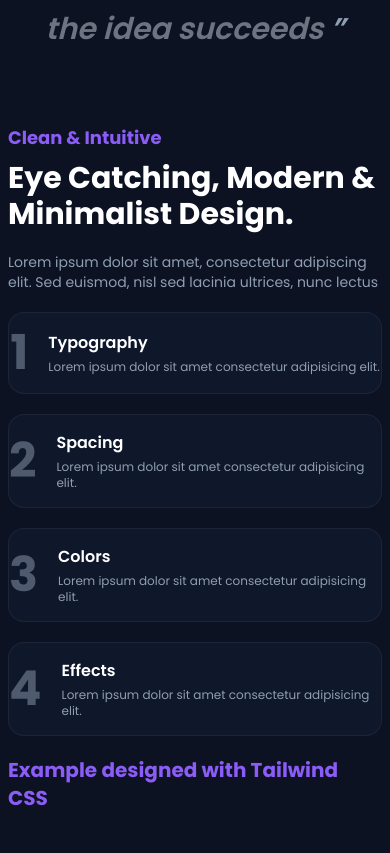
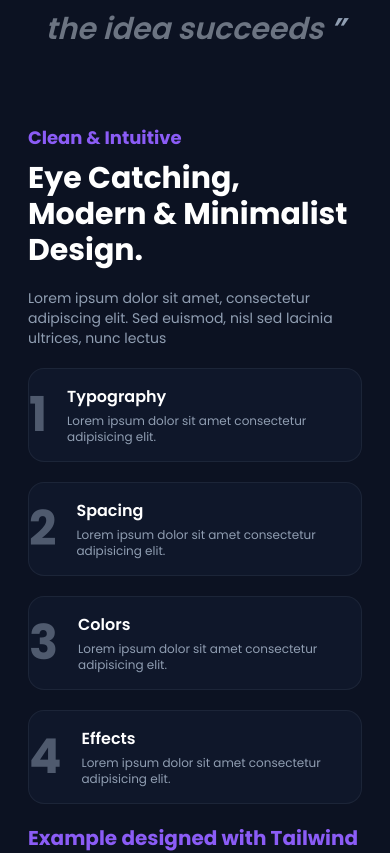
Before and after one commit to ImJars/Development-full-coding, a React (Vite) app: page / in a window 390 px wide. Shown: the part 1300-2153 px from the top of the page. Built offline with nearby package versions, Linux system fonts and the light colour scheme.

Commit message:
Update home.jsx

```diff
--- a/src/home.jsx
+++ b/src/home.jsx
@@ -324,8 +324,8 @@ function Home() {
               />
             </div>
           </HomeSection>
-          <section className="bg-primary block -mt-16 pb-24">
-            <section className="content-wrapped">
+          <HomeSection className="-mt-16 pb-24 mx-5 sm:mx-0">
+            <section className="content-wrapped mx-auto">
               <div>
                 <SubHome
                   title={"Clean & Intuitive"}
@@ -336,7 +336,7 @@ function Home() {
                 />
               </div>
             </section>
-          </section>
+          </HomeSection>
         </div>
       </HomeWraped>
       <section className="bg-primary block pb-24">
```
